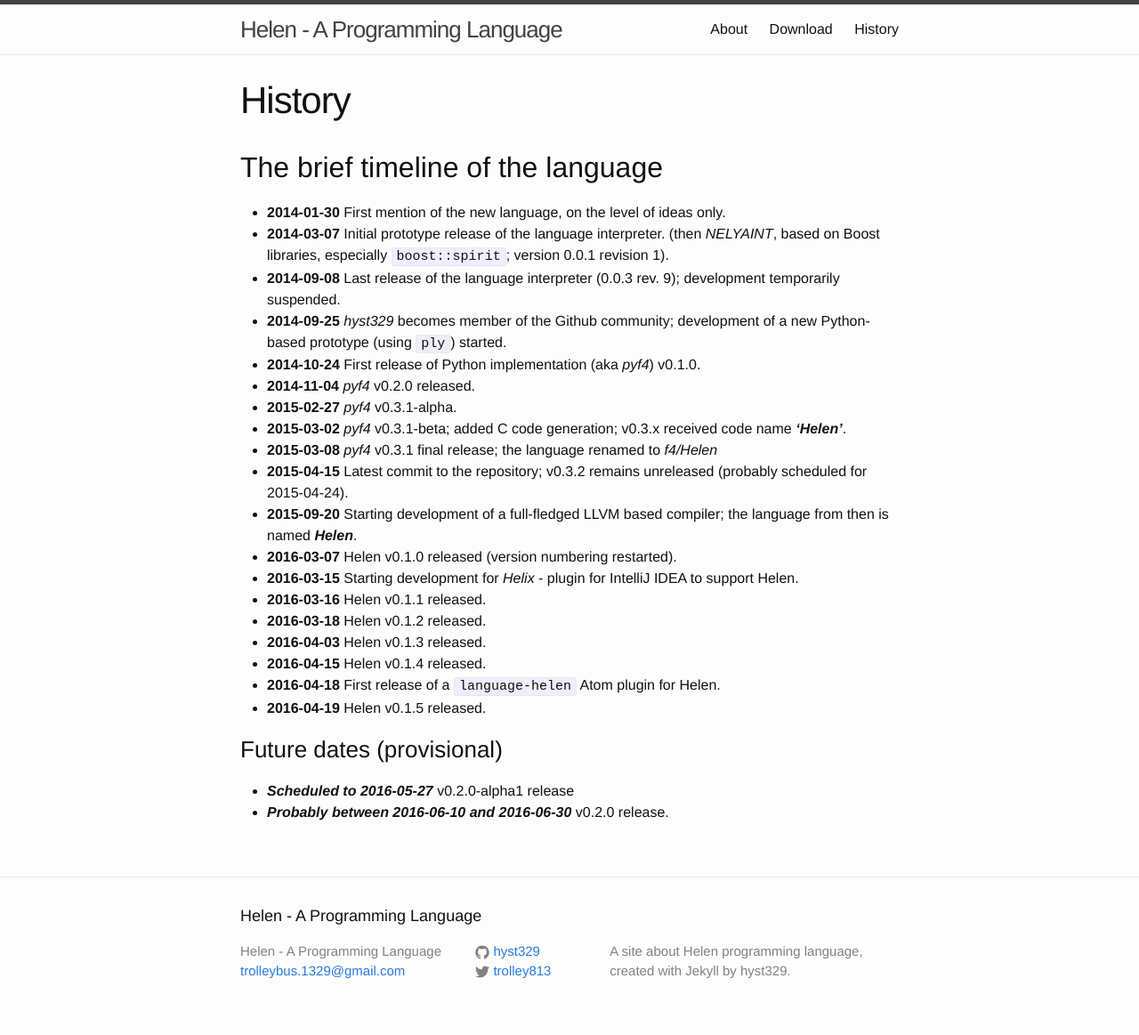
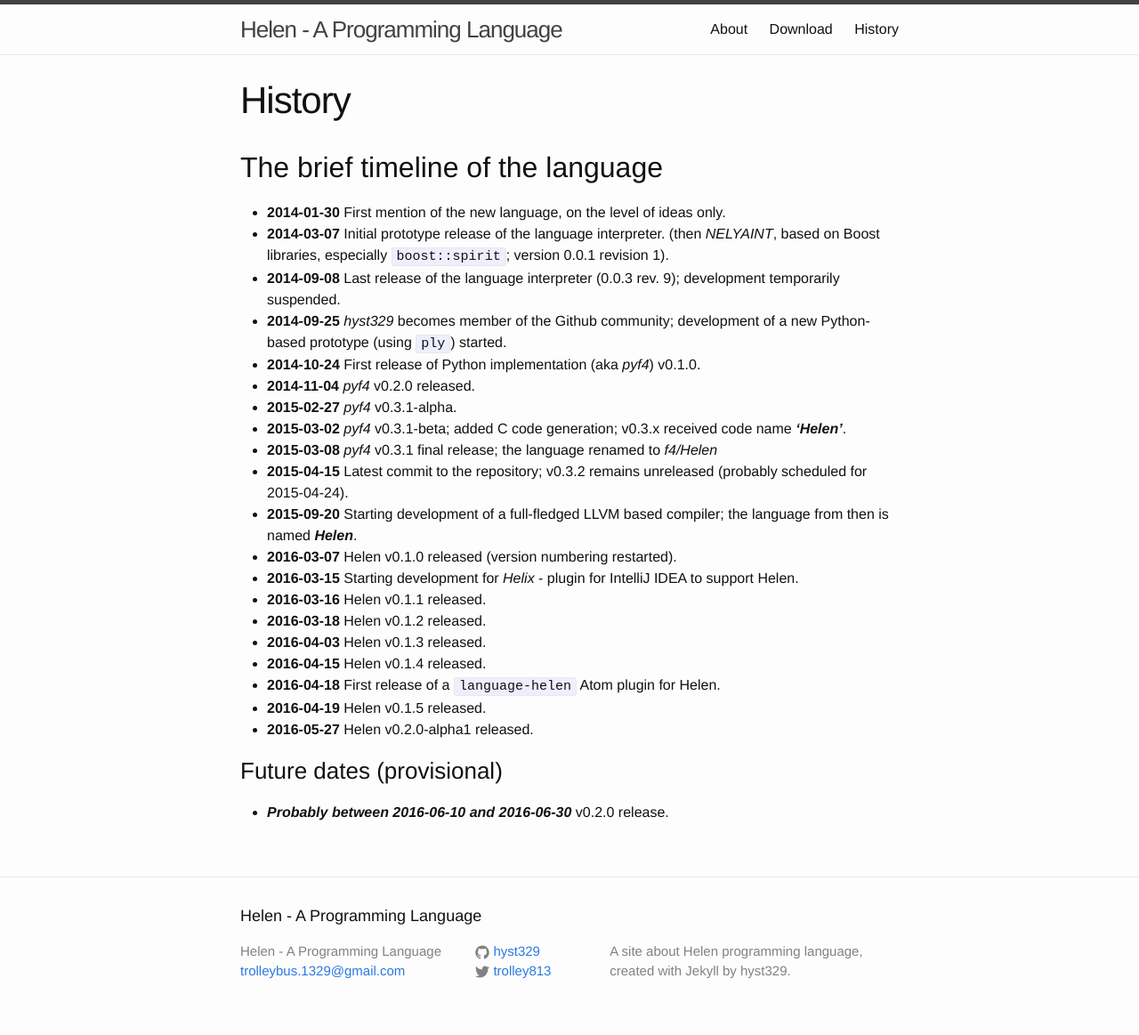
Before and after one commit to hyst329/helen-site, a Jekyll site: the page built from history.md, in a window 1280 px wide. Shown: the whole page at 89% size. Built offline with Jekyll 4.4.1, drawn with Linux system fonts in a browser that asks for light colours.

Commit message:
0.2.0-alpha 1 release in history

```diff
--- a/history.md
+++ b/history.md
@@ -32,7 +32,7 @@
 - **2016-04-15** Helen v0.1.4 released.
 - **2016-04-18** First release of a `language-helen` Atom plugin for Helen.
 - **2016-04-19** Helen v0.1.5 released.
+- **2016-05-27** Helen v0.2.0-alpha1 released.
 
 ### Future dates (provisional)
-- ***Scheduled to 2016-05-27*** v0.2.0-alpha1 release
 - ***Probably between 2016-06-10 and 2016-06-30*** v0.2.0 release.
```
